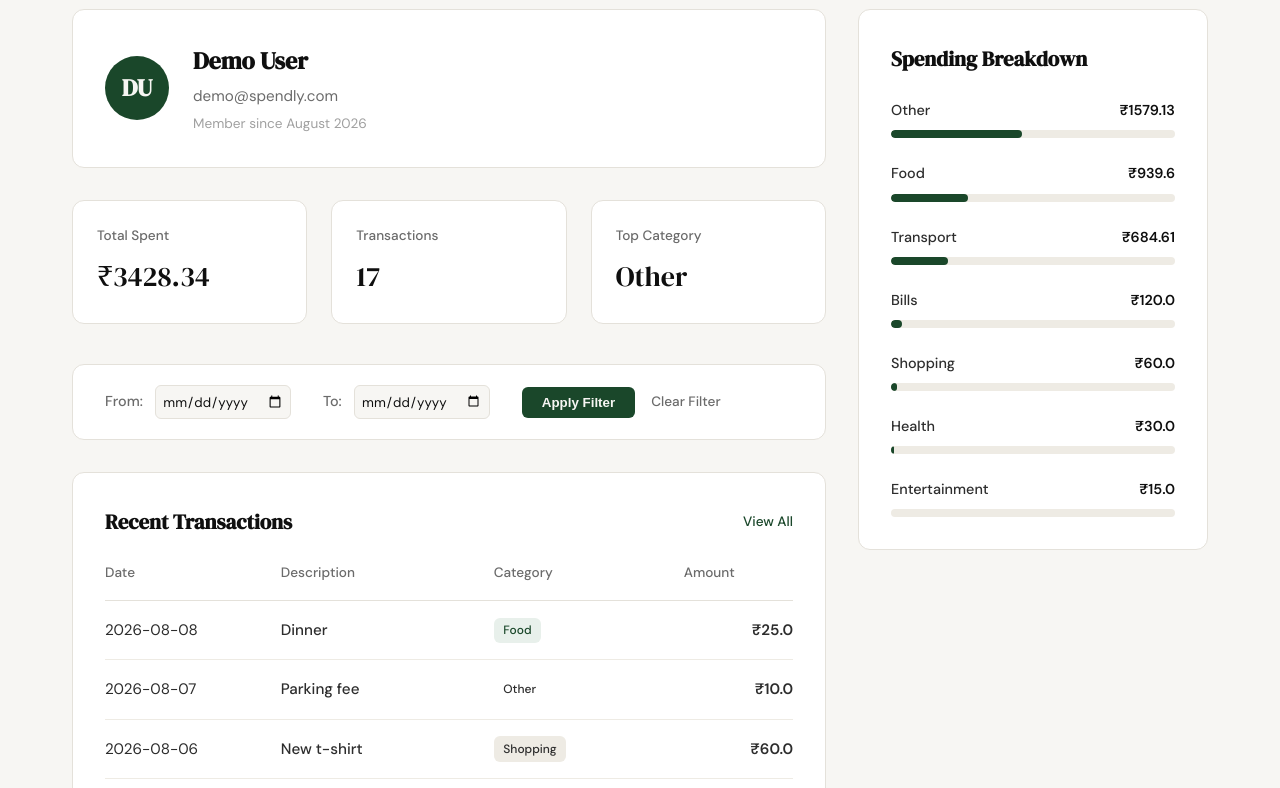
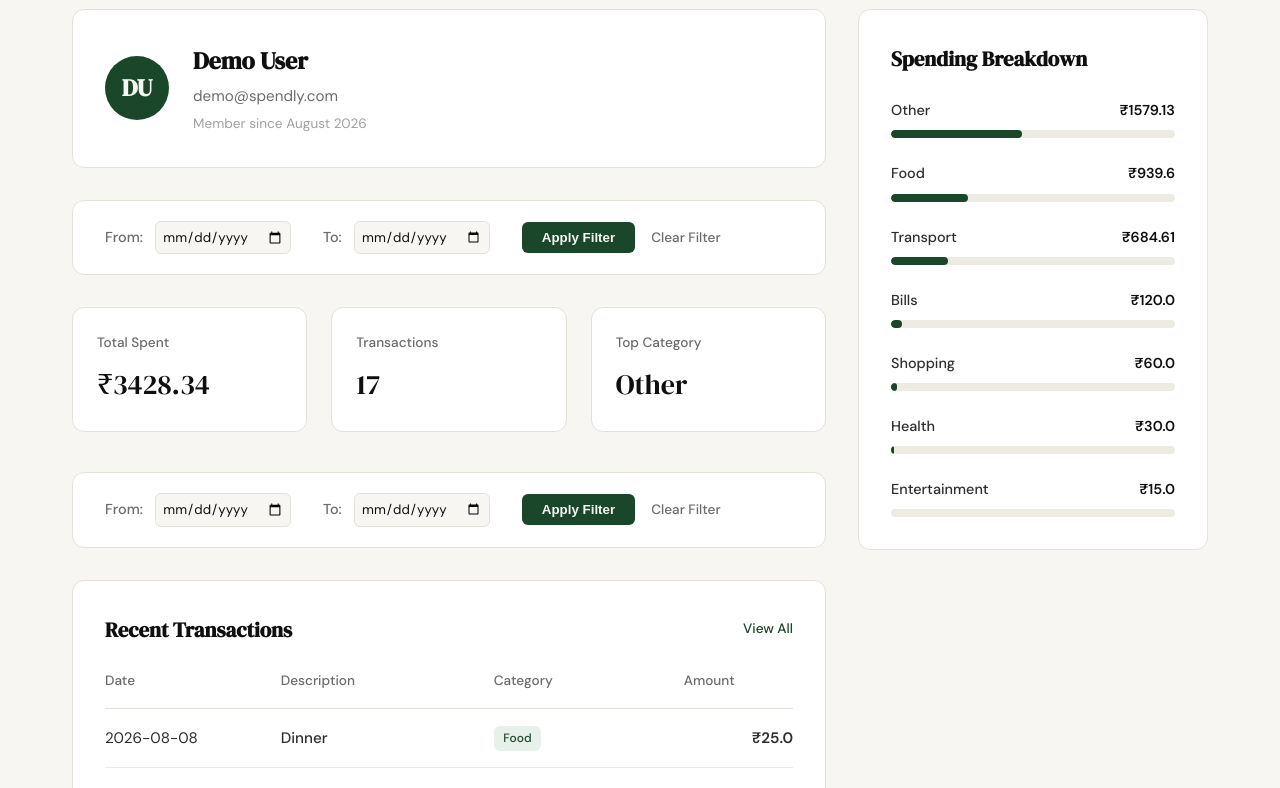
Before and after one commit to ashish-ashish05/spendly, a Flask app: page /profile in a window 1280 px wide. Shown: the part 240-1028 px from the top of the page. Run offline with Flask 3, Linux system fonts and the light colour scheme; a user stored in the database is signed in; data comes from the database, SQL or seed files in the repository.

Commit message:
change the position of date filter

```diff
--- a/templates/profile.html
+++ b/templates/profile.html
@@ -26,6 +26,23 @@
                         <p class="user-meta">Member since {{ user.member_since }}</p>
                     </div>
                 </div>
+            </section>
+
+            <section class="filter-section">
+                <form method="GET" action="{{ url_for('profile') }}" class="filter-form">
+                    <div class="filter-group">
+                        <label for="start_date">From:</label>
+                        <input type="date" id="start_date" name="start_date" value="{{ start_date or '' }}">
+                    </div>
+                    <div class="filter-group">
+                        <label for="end_date">To:</label>
+                        <input type="date" id="end_date" name="end_date" value="{{ end_date or '' }}">
+                    </div>
+                    <div class="filter-actions">
+                        <button type="submit" class="btn-filter">Apply Filter</button>
+                        <a href="{{ url_for('profile') }}" class="btn-clear">Clear Filter</a>
+                    </div>
+                </form>
             </section>
 
             <!-- Summary Stats Row -->
```
